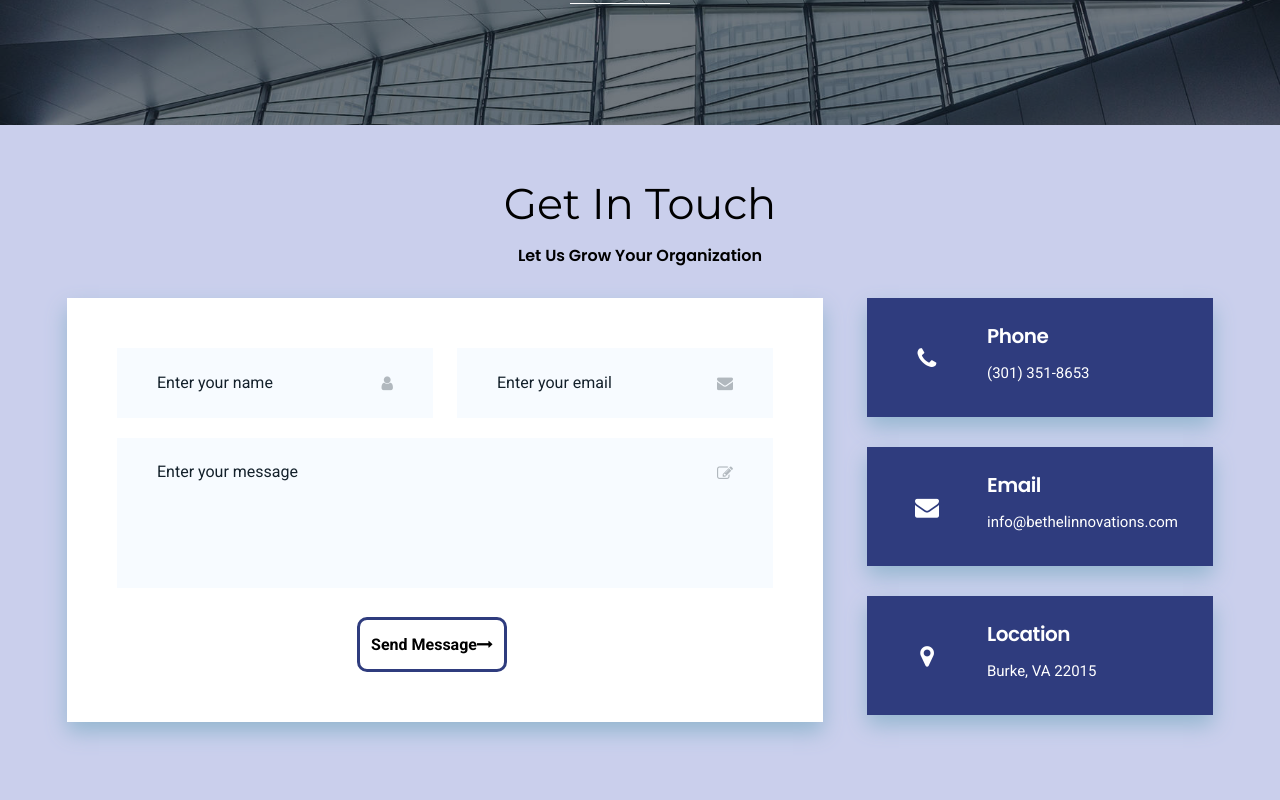
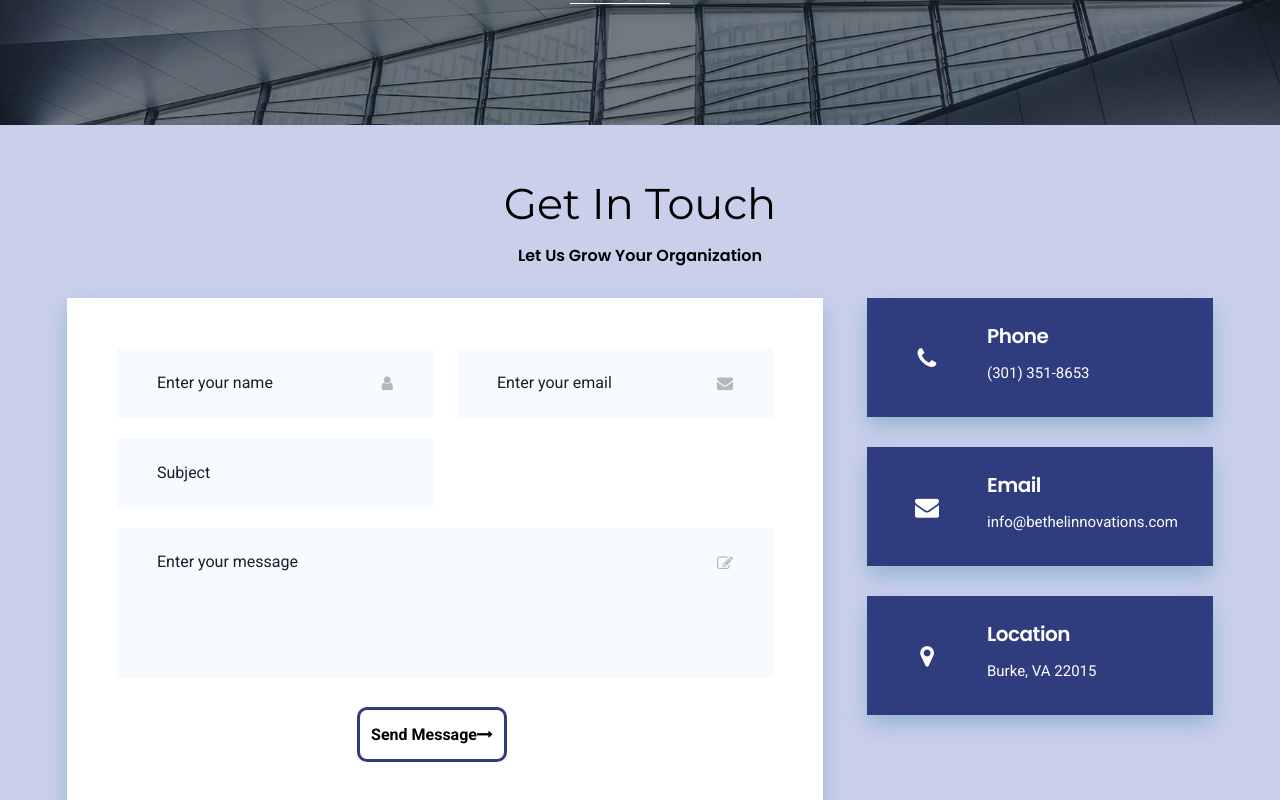
Before and after one commit to ooyebade/bethel-innovations, a React (Create React App) app: page /contact-us in a window 1280 px wide. Shown: the part 300-1100 px from the top of the page. Built offline with nearby package versions, Linux system fonts and the light colour scheme.

Commit message:
1:37 AM commit

```diff
--- a/src/components/Contact/ContactFormUi.js
+++ b/src/components/Contact/ContactFormUi.js
@@ -11,11 +11,14 @@ const ContactFormUi = () => {
 
     function sendEmail() {
 
-        window.location.href = 'mailto:oyebadeoyinda14@gmail.com?subject';
+        var body = document.getElementById('message').value;
+        var subjectLine = document.getElementById('subject').value;
+
+        window.location.href = 'mailto:oyebadeoyinda14@gmail.com?subject='+subjectLine+'&body='+body;
     }
 
     return (
-        <form onSubmit={handleSubmit} className="row">
+        <form onSubmit={sendEmail} method='GET' className="row">
             <div className="col-md-6">
                 <div className="input-form">
                     <i className="fa fa-user"></i>
@@ -42,7 +45,7 @@ const ContactFormUi = () => {
                     />
                 </div>
             </div>
-
+            */}
 
             <div className="col-md-6">
                 <div className="input-form">
@@ -52,7 +55,7 @@ const ContactFormUi = () => {
                     />
                 </div>
             </div>
-            */}
+
 
             <div className="col-md-12">
                 <div className="input-form">
@@ -63,7 +66,7 @@ const ContactFormUi = () => {
                 </div>
             </div>
             <div className="col-md-12 text-center">
-                <button className="contactbtn" type="submit" onClick={sendEmail} method="GET">Send Message<i className="fa fa-long-arrow-right"></i></button>
+                <button className="contactbtn" type="submit" onSubmit={handleSubmit} method="GET">Send Message<i className="fa fa-long-arrow-right"></i></button>
             </div>
         </form>
    )
```
